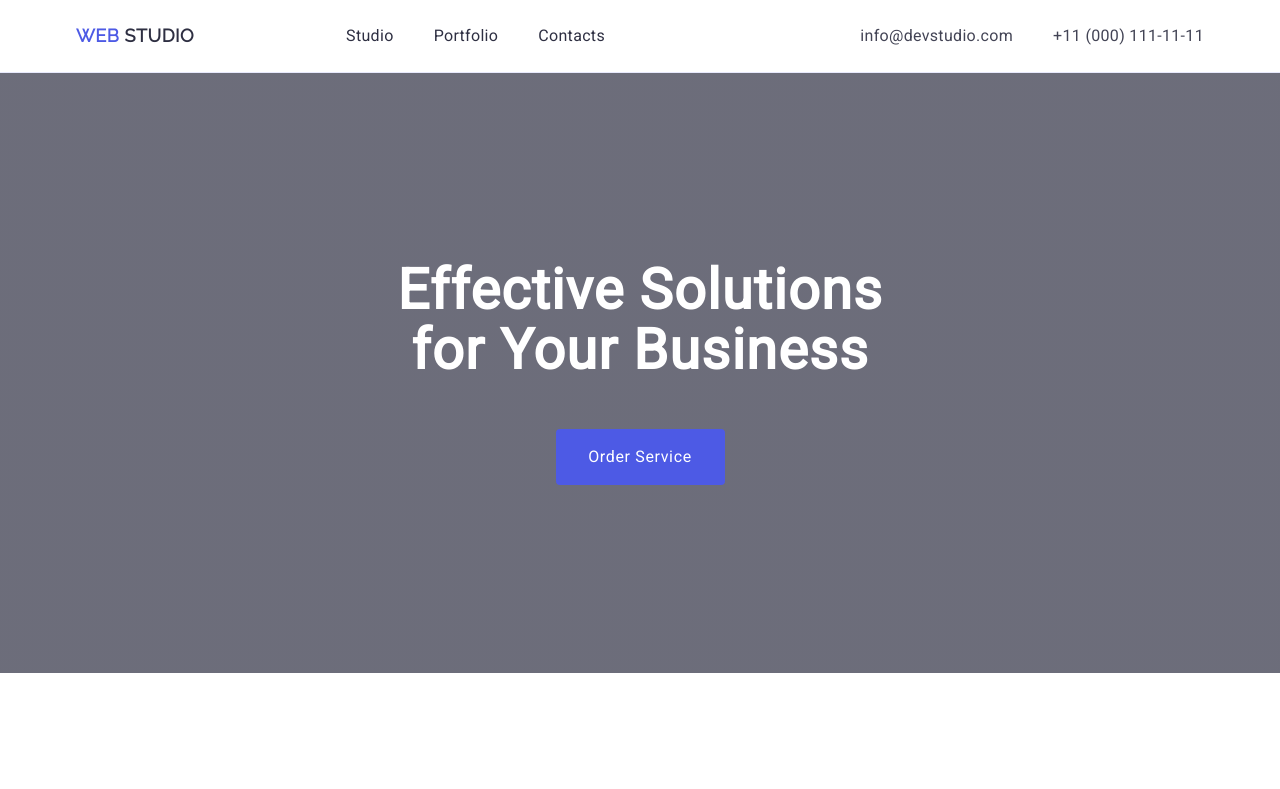
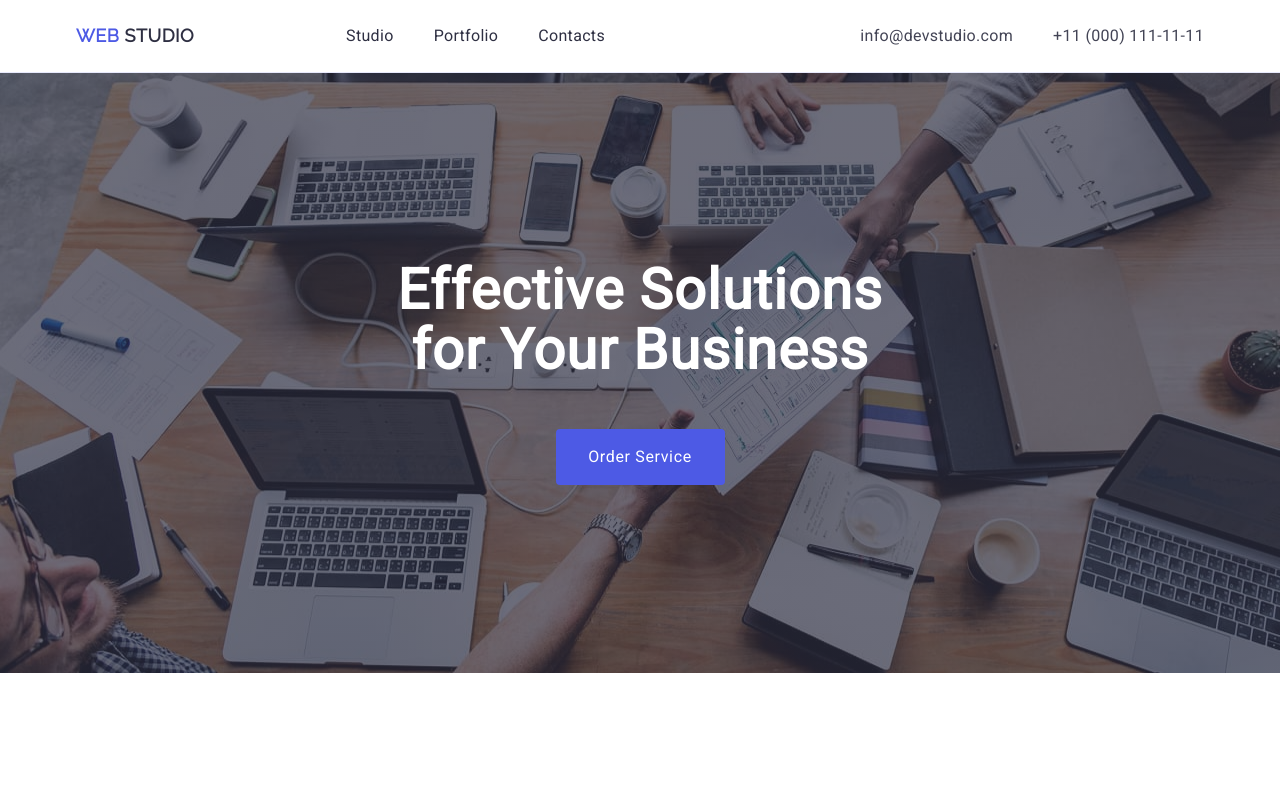
Before and after one commit to Mysa-vlad/goit-markup-hw-04, a plain HTML site: page index.html in a window 1280 px wide. Shown: the top 789 px of the page. Drawn offline with nearby package versions, Linux system fonts and the light colour scheme; the site is published under a folder, as on GitHub Pages, so addresses that start at the root find nothing; files whose address does not match are found by name.

Commit message:
hero img

```diff
--- a/css/styles.css
+++ b/css/styles.css
@@ -118,7 +118,7 @@ header .container{
     flex-direction: column;
      background-image: linear-gradient(rgba(46, 47, 66, 0.7),
      rgba(46, 47, 66, 0.7)),
-     url(/images/people-office\ 1.jpg);
+     url(./images/people-office\ 1.jpg);
 
      background-size: cover;
 }
```
